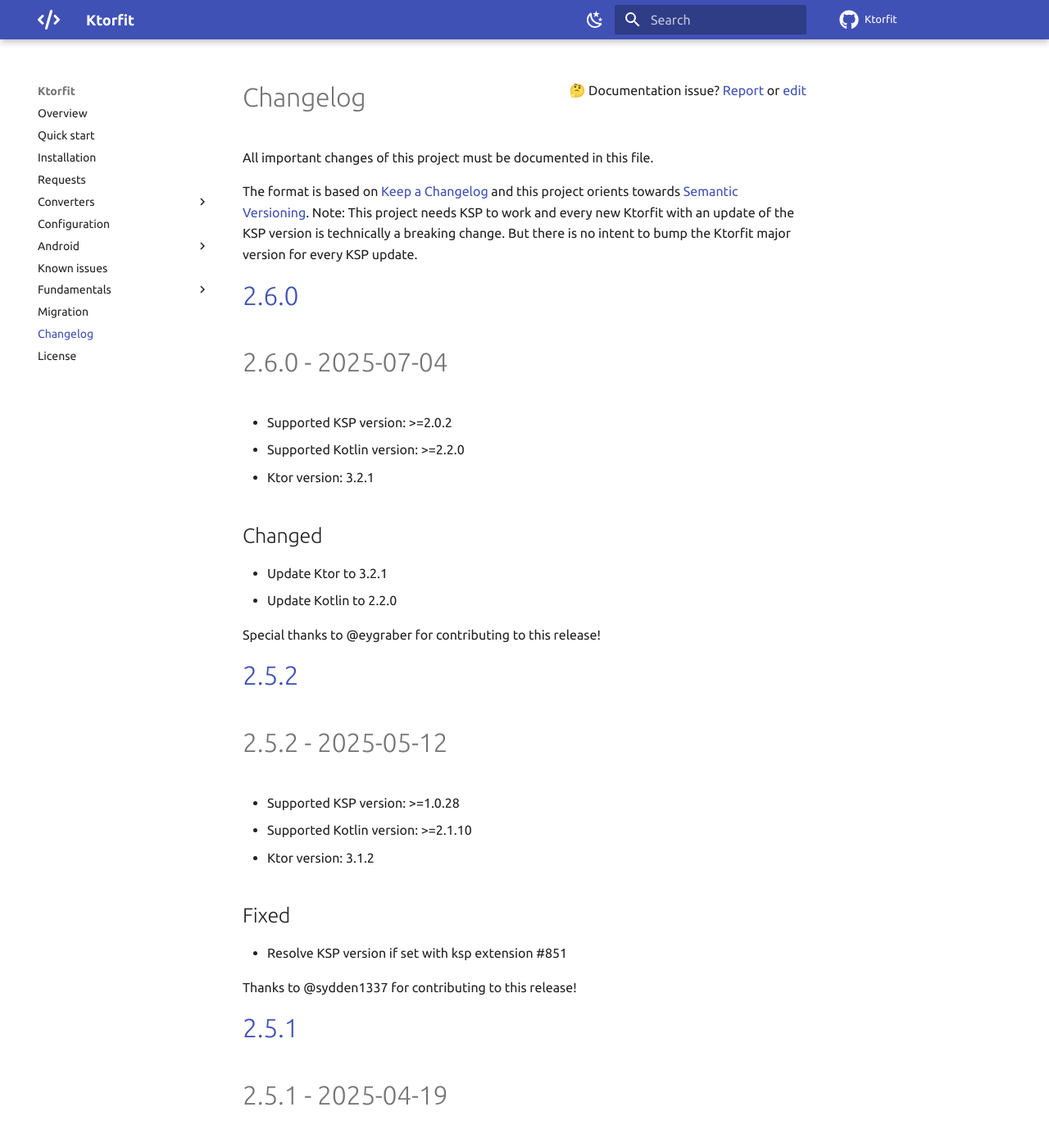
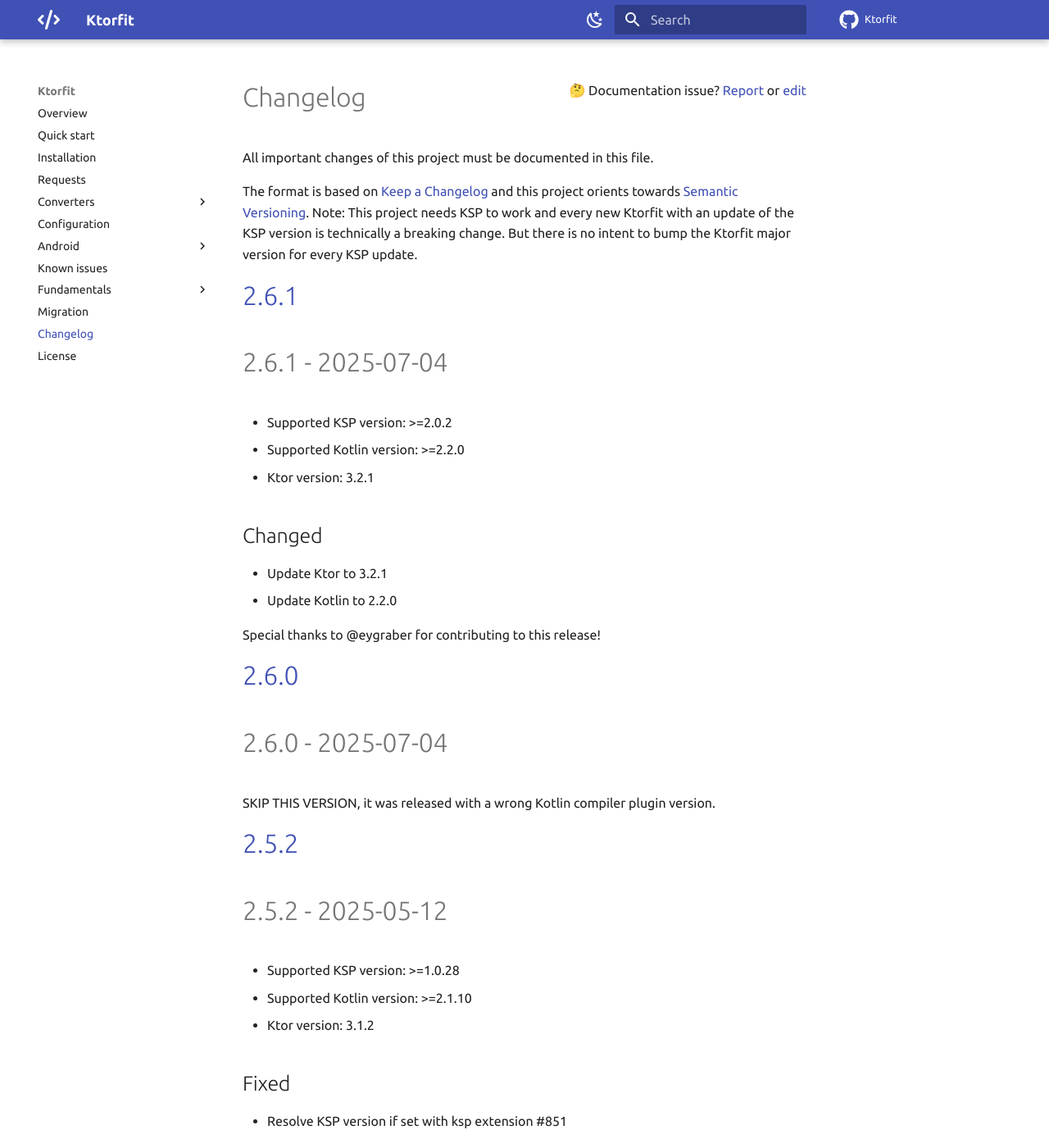
Before and after one commit to Foso/Ktorfit, an MkDocs documentation site: the page built from docs/CHANGELOG.md, in a window 1280 px wide and 1400 px high. Shown: the whole window at 82% size. Built offline with MkDocs 1.6.1 and Material for MkDocs 9.7.7, drawn with Linux system fonts in a browser that asks for light colours; comment, search, counter and statistics services are not loaded.

Commit message:
Release 2.6.1

```diff
--- a/docs/CHANGELOG.md
+++ b/docs/CHANGELOG.md
@@ -7,9 +7,9 @@
 Note: This project needs KSP to work and every new Ktorfit with an update of the KSP version is technically a breaking change.
 But there is no intent to bump the Ktorfit major version for every KSP update.
 
-# [2.6.0]()
+# [2.6.1]()
 
-2.6.0 - 2025-07-04
+2.6.1 - 2025-07-04
 ========================================
 * Supported KSP version: >=2.0.2
 * Supported Kotlin version: >=2.2.0
@@ -20,6 +20,12 @@
 - Update Kotlin to 2.2.0
 
 Special thanks to @eygraber for contributing to this release!
+
+# [2.6.0]()
+
+2.6.0 - 2025-07-04
+========================================
+SKIP THIS VERSION, it was released with a wrong Kotlin compiler plugin version.
 
 
 # [2.5.2]()
```
Also changed, not shown: 6 other files.
